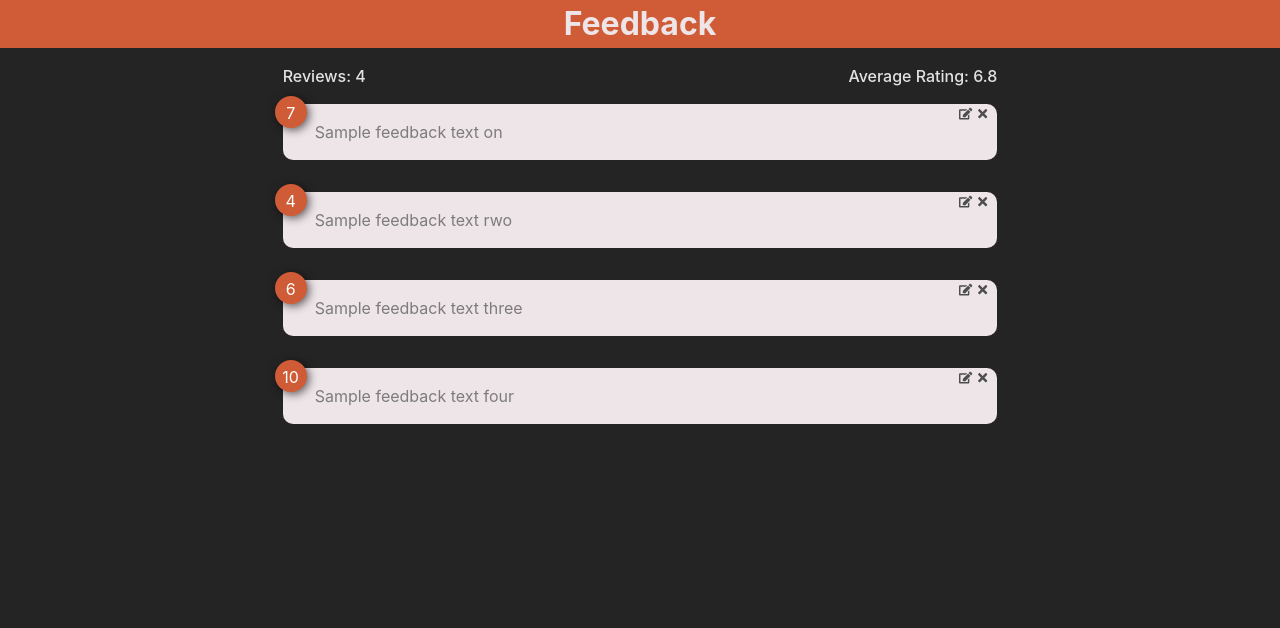
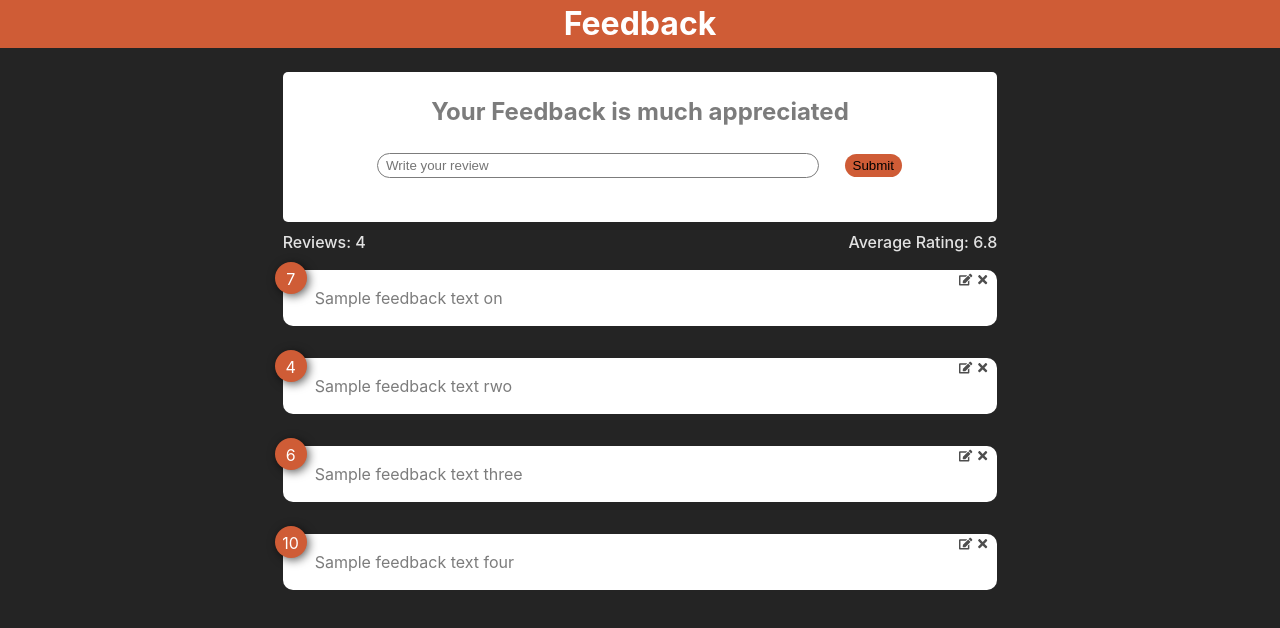
Before and after one commit to Nikhil-13/Feedback, a React (Vite) app: page / in a window 1280 px wide. Shown: the top 628 px of the page. Built offline with nearby package versions, Linux system fonts and the light colour scheme.

Commit message:
delete working now

```diff
--- a/src/App.css
+++ b/src/App.css
@@ -10,7 +10,7 @@
 {
   --naples-yellow: #F9DC5C;
   --flame: #CF5C36;
-  --lavender-bush: #EEE5E9;
+  --light: #fff;
   --gray: #7C7C7C;
   --green: #80FF72;
 }
@@ -21,7 +21,7 @@
   text-align: center;
   text-transform: capitalize;
   padding: 1rem auto;
-  color: var(--lavender-bush);
+  color: var(--light);
 }
 
 
@@ -37,7 +37,7 @@
 
 .feedback-item
 {
-  background-color: var(--lavender-bush);
+  background-color: var(--light);
   color: #7C7C7C;
   width: 100%;
   border-radius: 10px;
@@ -92,3 +92,48 @@
   width: 100%;
   font-weight: 550;
 }
+
+form
+{
+  background-color: var(--light);
+  color: var(--gray);
+  width: 100%;
+  padding: 1rem;
+  display: flex;
+  flex-direction: column;
+  justify-content: center;
+  align-items: center;
+  border-radius: 5px;
+  margin: .5rem auto;
+  height: 150px;
+  text-align: center;
+}
+
+input[type=text]
+{
+  background-color: var(--light);
+  color: #4e4e4e;
+  width: 80%;
+  padding: .25rem .5rem;
+  border-radius: 20px;
+  border: 0;
+  outline: 1pt solid var(--gray);
+}
+
+button[type=submit]
+{
+  background-color: var(--flame);
+  padding: .25rem .5rem;
+  outline: 0;
+  border: 0;
+  border-radius: 20px;
+}
+
+.review-content
+{
+  margin: 1rem 2rem;
+  padding: .5rem 2rem;
+  display: inline-flex;
+  width: 90%;
+  justify-content: space-around;
+}
--- a/src/App.jsx
+++ b/src/App.jsx
@@ -4,17 +4,19 @@ import Header from './components/Header'
 import FeedbackData from './data/FeedbackData'
 import FeedbackList from './components/FeedbackList'
 import FeedbackStats from './components/FeedbackStats'
+import FeedbackForm from './components/FeedbackForm'
 
 function App() {
 	const [feedback, setFeedback] = useState(FeedbackData)
 	const handleDelete = (id) => {
-		console.log(id)
+		setFeedback(feedback.filter((elem) => elem.id != id))
 	}
 
 	return (
 		<>
 			<Header></Header>
 			<div className='container col-12  col-sm-10 col-md-6 col-lg-7'>
+				<FeedbackForm></FeedbackForm>
 				<FeedbackStats feedback={feedback}></FeedbackStats>
 				<FeedbackList feedback={feedback} handleDelete={handleDelete}></FeedbackList>
 			</div>
--- /dev/null
+++ b/src/components/FeedbackForm.jsx
@@ -0,0 +1,15 @@
+function FeedbackForm() {
+	return (
+		<>
+			<form>
+				<h2>Your Feedback is much appreciated</h2>
+				<div className='review-content'>
+					<input type='text' name='review' id='review' placeholder='Write your review' />
+					<button type='submit'>Submit</button>
+				</div>
+			</form>
+		</>
+	)
+}
+
+export default FeedbackForm
```
